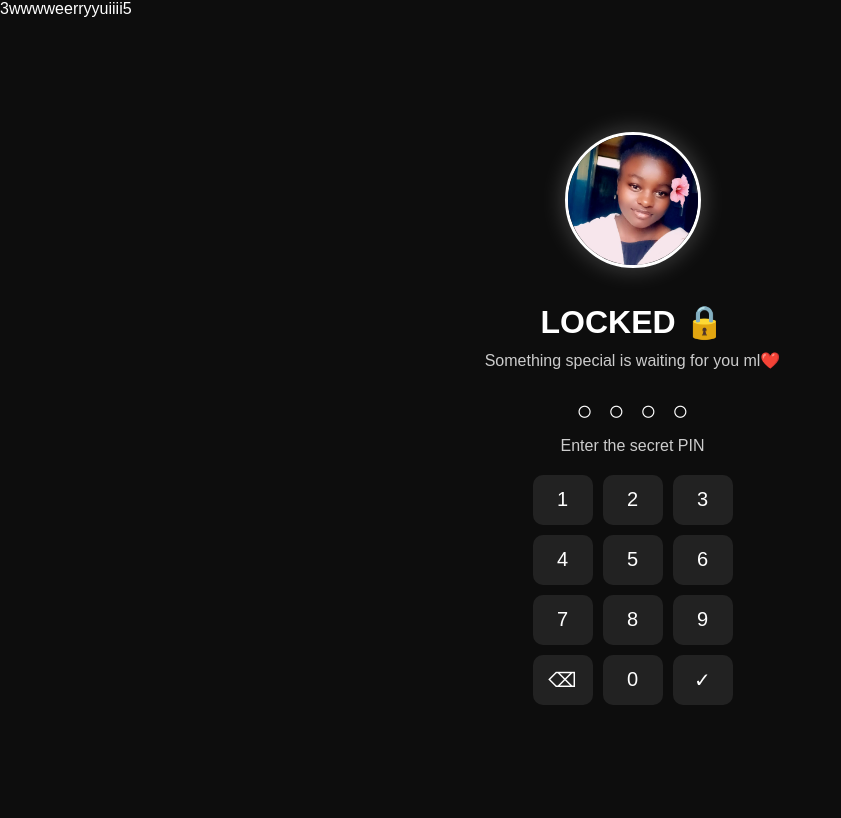
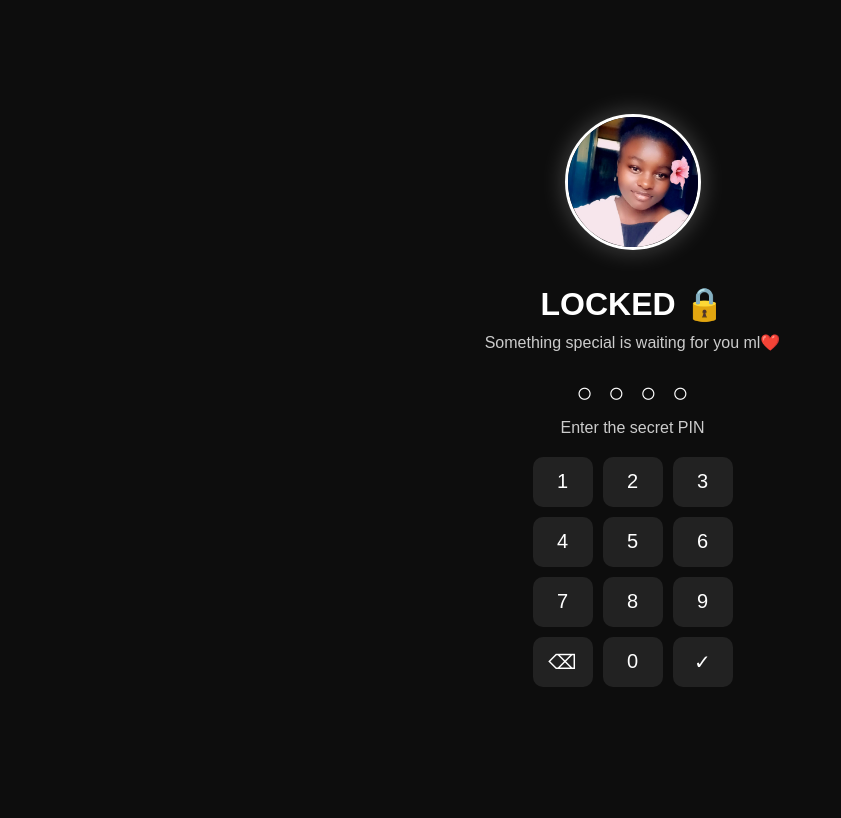
Before and after one commit to kituyiemmanuel5-pixel/BirthdayGift, a Flask app: page / in a window 1280 px wide. Shown: the whole page, without its empty margins (0-841 px from the left). After the commit the page ends 687 px from the top, so only its background shows below. Run offline with Flask 3, Linux system fonts and the light colour scheme.

Commit message:
Remove accidental text

```diff
--- a/templates/index.html
+++ b/templates/index.html
@@ -1,4 +1,4 @@
-3wwwweerryyuiiii5<!DOCTYPE html>
+<!DOCTYPE html>
 <html>
 <head>
     <meta name="viewport" content="width=device-width, initial-scale=1.0, maximum-scale=1.0, user-scalable=no">
```
